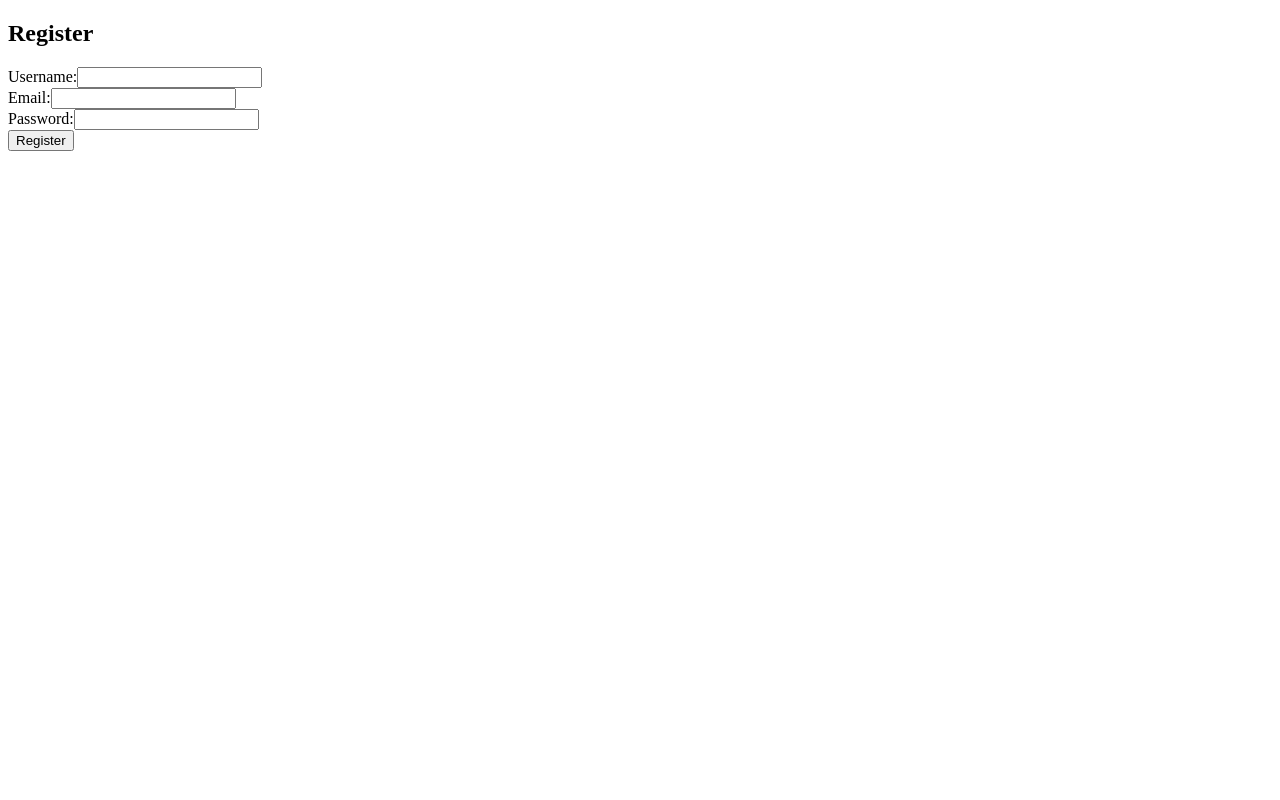
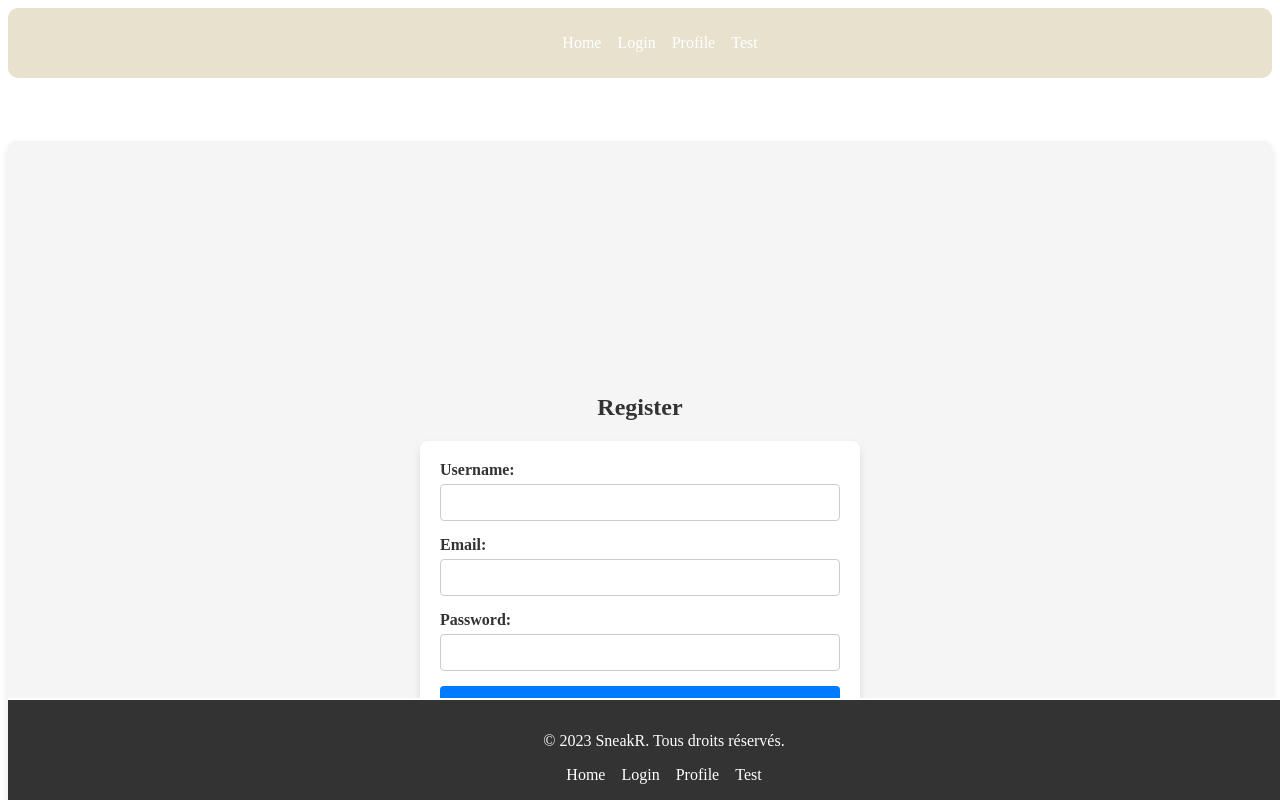
Before and after one commit to Nocala/SneakR, a Vue app in the folder sneakr-vue/: page /register in a window 1280 px wide. Shown: the top 800 px of the page. Built offline with nearby package versions, Linux system fonts and the light colour scheme.

Commit message:
[ADD] Refactor layout by adding Header and Footer components; update styles and structure in Login and Register views

```diff
--- a/sneakr-vue/index.html
+++ b/sneakr-vue/index.html
@@ -4,7 +4,7 @@
     <meta charset="UTF-8" />
     <link rel="icon" type="image/svg+xml" href="/vite.svg" />
     <meta name="viewport" content="width=device-width, initial-scale=1.0" />
-    <title>Vite + Vue</title>
+    <title>SneakR</title>
   </head>
   <body>
     <div id="app"></div>
--- a/sneakr-vue/src/App.vue
+++ b/sneakr-vue/src/App.vue
@@ -1,15 +1,23 @@
 <template>
   <div>
+    <Header />
     <router-view></router-view>
+    <Footer />
   </div>
 </template>
 
 <script>
+import Header from './components/Header.vue'
+import Footer from './components/Footer.vue'
+
 export default {
-  // Pas besoin de déclarer des composants ici
+  components: {
+    Header,
+    Footer
+  }
 }
+
 </script>
-
 <style>
 
 </style>
--- /dev/null
+++ b/sneakr-vue/src/components/Footer.vue
@@ -0,0 +1,54 @@
+<template>
+  <footer>
+    <p>&copy; 2023 SneakR. Tous droits réservés.</p>
+    <nav>
+      <ul>
+        <li><router-link to="/">Home</router-link></li>
+        <li><router-link to="/login">Login</router-link></li>
+        <li><router-link to="/profile">Profile</router-link></li>
+        <li><router-link to="/test">Test</router-link></li>
+      </ul>
+    </nav>
+  </footer>
+</template>
+
+<script>
+export default {
+  name: 'Footer'
+}
+</script>
+
+<style scoped>
+footer {
+  background-color: #333;
+  color: white;
+  padding: 1rem;
+  text-align: center;
+  border-top: 2px solid #fff;
+  position: fixed;
+  width: 100%;
+  bottom: 0;
+}
+
+nav ul {
+  list-style: none;
+  display: flex;
+  justify-content: center;
+  gap: 1rem;
+  padding: 0;
+  margin: 1rem 0 0 0;
+}
+
+nav ul li {
+  display: inline;
+}
+
+nav ul li a {
+  color: white;
+  text-decoration: none;
+}
+
+nav ul li a:hover {
+  text-decoration: underline;
+}
+</style>
--- /dev/null
+++ b/sneakr-vue/src/components/Header.vue
@@ -0,0 +1,50 @@
+<template>
+  <header>
+    <nav>
+      <ul>
+        <li><router-link to="/">Home</router-link></li>
+        <li><router-link to="/login">Login</router-link></li>
+        <li><router-link to="/profile">Profile</router-link></li>
+        <li><router-link to="/test">Test</router-link></li>
+      </ul>
+    </nav>
+  </header>
+</template>
+
+<script>
+export default {
+  name: 'Header'
+}
+</script>
+
+<style scoped>
+header {
+  display: flex;
+  flex-direction: column;
+  justify-content: space-between;
+  align-items: center;
+  padding: 10px;
+  background-color: #E7E1CD;
+  border-radius: 10px;
+  margin-bottom: 5%;
+}
+
+nav ul {
+  list-style: none;
+  display: flex;
+  gap: 1rem;
+}
+
+nav ul li {
+  display: inline;
+}
+
+nav ul li a {
+  color: white;
+  text-decoration: none;
+}
+
+nav ul li a:hover {
+  text-decoration: underline;
+}
+</style>
--- a/sneakr-vue/src/views/Home.vue
+++ b/sneakr-vue/src/views/Home.vue
@@ -1,9 +1,6 @@
 <template>
     <div class="home">
-        <header>
-            <h1>Welcome to SneakR</h1>
-            <p>Your one-stop shop for the latest sneakers</p>
-        </header>
+
         <main>
             <section class="featured">
                 <h2>Featured Sneakers</h2>
@@ -14,9 +11,6 @@
                 <!-- Add latest arrivals here -->
             </section>
         </main>
-        <footer>
-            <p>&copy; 2023 SneakR. All rights reserved.</p>
-        </footer>
     </div>
 </template>
 
--- a/sneakr-vue/src/views/Login.vue
+++ b/sneakr-vue/src/views/Login.vue
@@ -1,16 +1,16 @@
 <template>
-  <div>
+  <div class="login-container">
     <h1>Login</h1>
     <form @submit.prevent="login">
-      <div>
+      <div class="form-group">
         <label for="email">Email:</label>
         <input type="email" v-model="email" id="email" required>
       </div>
-      <div>
+      <div class="form-group">
         <label for="password">Password:</label>
         <input type="password" v-model="password" id="password" required>
       </div>
-      <button type="submit">Login</button>
+      <button type="submit" class="login-button">Login</button>
     </form>
   </div>
 </template>
@@ -48,5 +48,65 @@ export default {
 </script>
 
 <style scoped>
-/* Ajoutez vos styles ici */
+.login-container {
+  display: flex;
+  flex-direction: column;
+  align-items: center;
+  justify-content: center;
+  height: 100vh;
+  background-color: #f5f5f5;
+  padding: 20px;
+  box-shadow: 0 4px 8px rgba(0, 0, 0, 0.1);
+  border-radius: 8px;
+}
+
+h1 {
+  margin-bottom: 20px;
+  font-size: 24px;
+  color: #333;
+}
+
+form {
+  width: 100%;
+  max-width: 400px;
+  background: #fff;
+  padding: 20px;
+  border-radius: 8px;
+  box-shadow: 0 4px 8px rgba(0, 0, 0, 0.1);
+}
+
+.form-group {
+  margin-bottom: 15px;
+}
+
+label {
+  display: block;
+  margin-bottom: 5px;
+  font-weight: bold;
+  color: #333;
+}
+
+input {
+  width: 100%;
+  padding: 10px;
+  border: 1px solid #ccc;
+  border-radius: 4px;
+  box-sizing: border-box;
+}
+
+.login-button {
+  width: 100%;
+  padding: 10px;
+  background-color: #007bff;
+  border: none;
+  border-radius: 4px;
+  color: white;
+  font-size: 16px;
+  cursor: pointer;
+  transition: background-color 0.3s ease;
+}
+
+.login-button:hover {
+  background-color: #0056b3;
+}
 </style>
--- a/sneakr-vue/src/views/Register.vue
+++ b/sneakr-vue/src/views/Register.vue
@@ -1,20 +1,20 @@
 <template>
-    <div class="register">
-        <h2>Register</h2>
+  <div class="register-container">
+    <h1>Register</h1>
     <form @submit.prevent="register">
-            <div>
+      <div class="form-group">
         <label for="username">Username:</label>
-                <input type="text" v-model="username" required />
+        <input type="text" v-model="username" id="username" required />
       </div>
-            <div>
+      <div class="form-group">
         <label for="email">Email:</label>
-                <input type="email" v-model="email" required />
+        <input type="email" v-model="email" id="email" required />
       </div>
-            <div>
+      <div class="form-group">
         <label for="password">Password:</label>
-                <input type="password" v-model="password" required />
+        <input type="password" v-model="password" id="password" required />
       </div>
-            <button type="submit">Register</button>
+      <button type="submit" class="register-button">Register</button>
     </form>
   </div>
 </template>
@@ -38,15 +38,80 @@ export default {
           email: this.email,
           password: this.password
         });
-                if (response.status === 201) {
+        const data = response.data;
+        if (data.success) {
           alert('Registration successful');
         } else {
-                    alert('Registration failed: ' + response.data.error);
+          alert('Registration failed: ' + data.error);
         }
       } catch (error) {
         console.error('Error:', error);
       }
     }
   }
-};
+}
 </script>
+
+<style scoped>
+.register-container {
+  display: flex;
+  flex-direction: column;
+  align-items: center;
+  justify-content: center;
+  height: 100vh;
+  background-color: #f5f5f5;
+  padding: 20px;
+  box-shadow: 0 4px 8px rgba(0, 0, 0, 0.1);
+  border-radius: 8px;
+}
+
+h1 {
+  margin-bottom: 20px;
+  font-size: 24px;
+  color: #333;
+}
+
+form {
+  width: 100%;
+  max-width: 400px;
+  background: #fff;
+  padding: 20px;
+  border-radius: 8px;
+  box-shadow: 0 4px 8px rgba(0, 0, 0, 0.1);
+}
+
+.form-group {
+  margin-bottom: 15px;
+}
+
+label {
+  display: block;
+  margin-bottom: 5px;
+  font-weight: bold;
+  color: #333;
+}
+
+input {
+  width: 100%;
+  padding: 10px;
+  border: 1px solid #ccc;
+  border-radius: 4px;
+  box-sizing: border-box;
+}
+
+.register-button {
+  width: 100%;
+  padding: 10px;
+  background-color: #007bff;
+  border: none;
+  border-radius: 4px;
+  color: white;
+  font-size: 16px;
+  cursor: pointer;
+  transition: background-color 0.3s ease;
+}
+
+.register-button:hover {
+  background-color: #0056b3;
+}
+</style>
--- a/sneakr-vue/src/views/Test.vue
+++ b/sneakr-vue/src/views/Test.vue
@@ -1,9 +1,5 @@
 <template>
   <div class="home">
-    <header>
-      <h1>Welcome to SneakR</h1>
-      <p>Your one-stop shop for the latest sneakers</p>
-    </header>
     <main>
       <section class="featured">
         <h2>Featured Sneakers</h2>
@@ -16,9 +12,6 @@
         </div>
       </section>
     </main>
-    <footer>
-      <p>&copy; 2023 SneakR. All rights reserved.</p>
-    </footer>
   </div>
 </template>
 
```
Also changed, not shown: sneakr-vue/src/components/SneakerCard.vue (added), 1 other file (tests, documents, lock files or other folders). Lines whose indentation alone changed are shown as unchanged.
